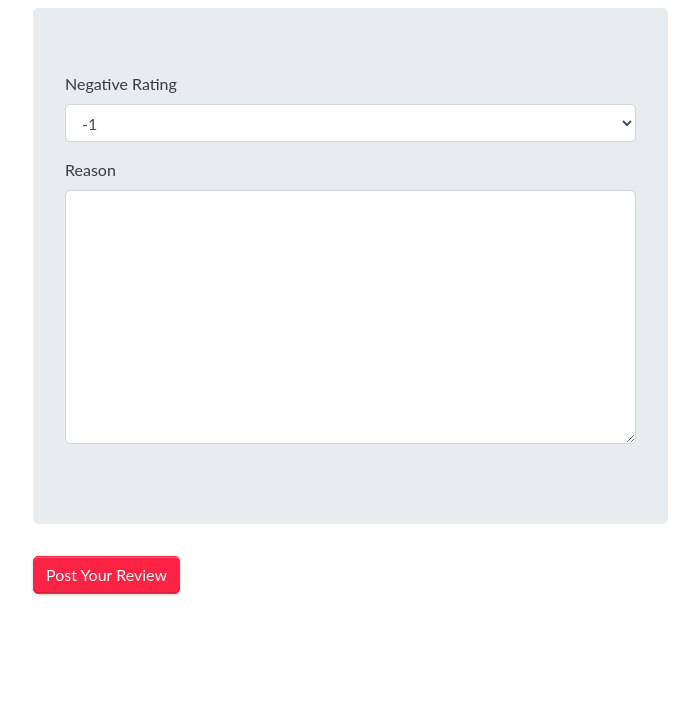
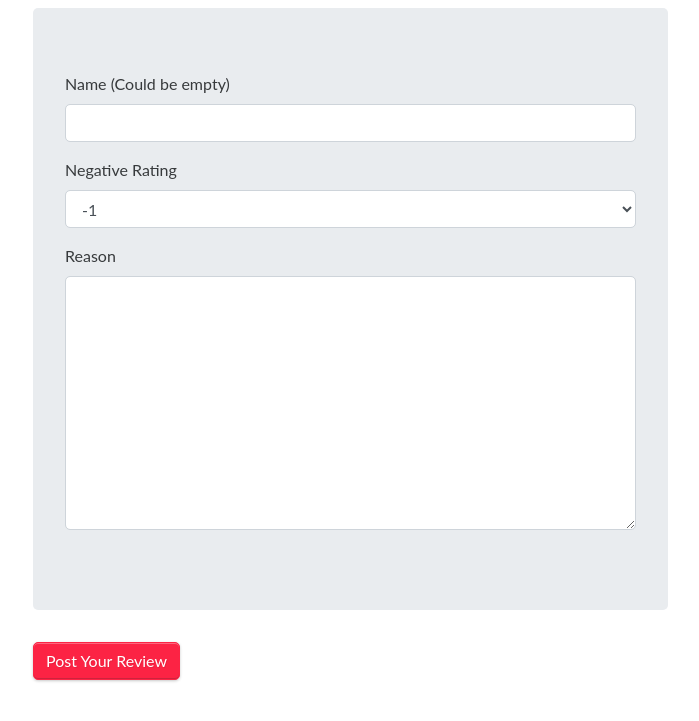
Before and after one commit to yopming/Nelp, a Flask app: page /review/1 in a window 1280 px wide. Shown: the part 56-777 px from the top of the page, without its empty margins (52-751 px from the left). Run offline with Flask 2, Linux system fonts and the light colour scheme; data that the repository does not hold is empty; some libraries are stand-ins or nearby versions.

Commit message:
change project structure

```diff
--- a/app/blueprint/review/view.py
+++ b/app/blueprint/review/view.py
@@ -1,4 +1,6 @@
 import requests
+from app.database import Business
+from time import gmtime, strftime
 from flask import Blueprint, redirect, render_template, request
 
 blueprint_review = Blueprint('review', __name__, template_folder='templates')
@@ -28,8 +30,12 @@ def review_post():
     id = request.form['id']
     rating = request.form['rating']
     reason = request.form['reason']
-    print(rating)
-    print(reason)
+    name = request.form['user_name']
+
+    current_time = strftime("%m-%d-%Y %H:%M", gmtime())
+
+    business = Business(id, name, rating, reason, current_time)
+    print(business)
 
     url = '/detail/' + id
 
--- a/app/templates/review.html
+++ b/app/templates/review.html
@@ -9,6 +9,10 @@
             <form action="/review/post" method="POST">
                 <div class="jumbotron">
                     <input type="hidden" name="id" value="{{ id }}" />
+                    <div class="form-group">
+                        <label>Name (Could be empty)</label>
+                        <input type="text" name="user_name" class="form-control">
+                    </div>
                     <div class="form-group">
                         <label for="exampleFormControlSelect1">Negative Rating</label>
                         <select class="form-control" name="rating" id="exampleFormControlSelect1">
```
Also changed, not shown: app/__init__.py (+2 -13 lines), app/database.py (added, +12 -0 lines).
